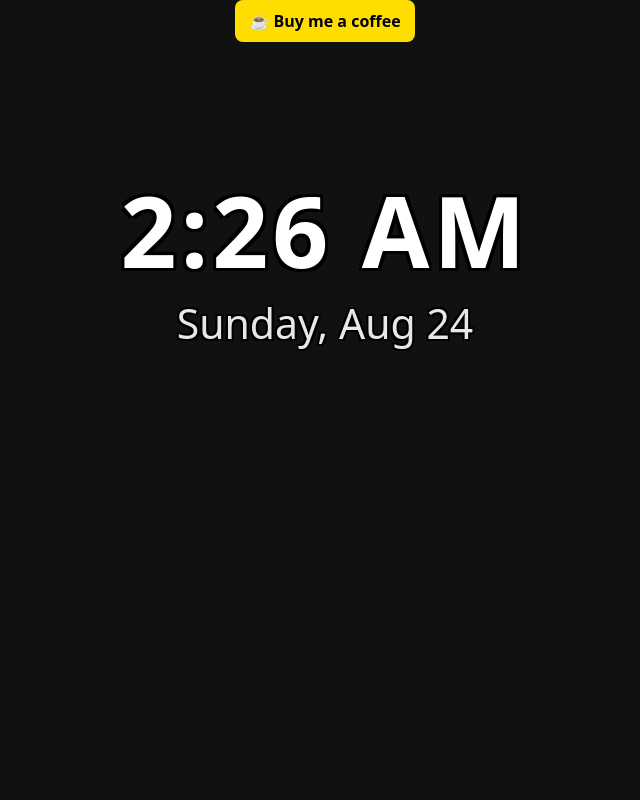
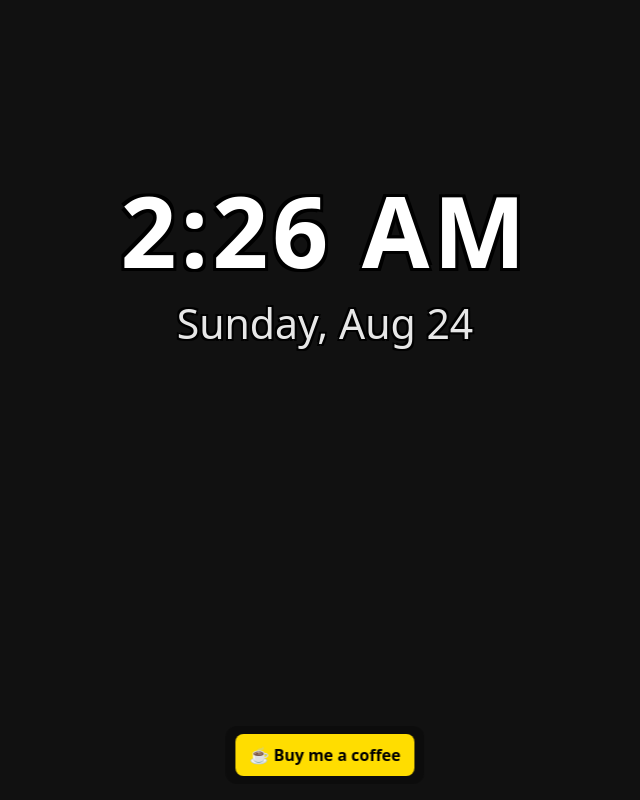
Before and after one commit to wilomocha/inspirational-clock, a website: page template.html in a window 1280 px wide. Shown: the whole page, without its empty margins (315-955 px from the left). Drawn offline with Linux system fonts and the light colour scheme.

Commit message:
Update template.html

```diff
--- a/template.html
+++ b/template.html
@@ -38,6 +38,23 @@
     backdrop-filter: none;
     border-radius: 0;
     padding: 0;
+  }
+
+    .adbar {
+    position: fixed;
+    left: 50%;
+    bottom: 16px;                  /* above the fullscreen button a bit */
+    transform: translateX(-50%);
+    z-index: 4;                    /* above wallpaper (z:1), clock (z:2), fs-btn (z:3) */
+    padding: 8px 10px;
+    border-radius: 12px;
+    background: rgba(0,0,0,.25);
+    backdrop-filter: blur(8px);
+  }
+
+  .adbar a {
+    display: inline-block;         /* keeps your button shape */
+    text-decoration: none;
   }
 
   #clock-time {
@@ -109,11 +126,12 @@
     <div id="clock-date" style="font-size: 0.45em; font-weight: 500; opacity: 0.9;">—</div>
   </div>
   <button id="fs-btn" title="Fullscreen">⛶</button>
-  <div class="adbar" style="text-align:center;">
-  <a href="https://www.buymeacoffee.com/wilomocha" target="_blank" rel="noopener"
-     style="display:inline-block;padding:10px 14px;border-radius:8px;background:#ffdd00;color:#000;text-decoration:none;font-weight:700;">
-     ☕ Buy me a coffee
-  </a>
+  <div class="adbar">
+    <a href="https://www.buymeacoffee.com/wilomocha" target="_blank" rel="noopener"
+       style="display:inline-block;padding:10px 14px;border-radius:8px;background:#ffdd00;color:#000;text-decoration:none;font-weight:700;">
+       ☕ Buy me a coffee
+    </a>
+  </div>
 </div>
 
 
```
